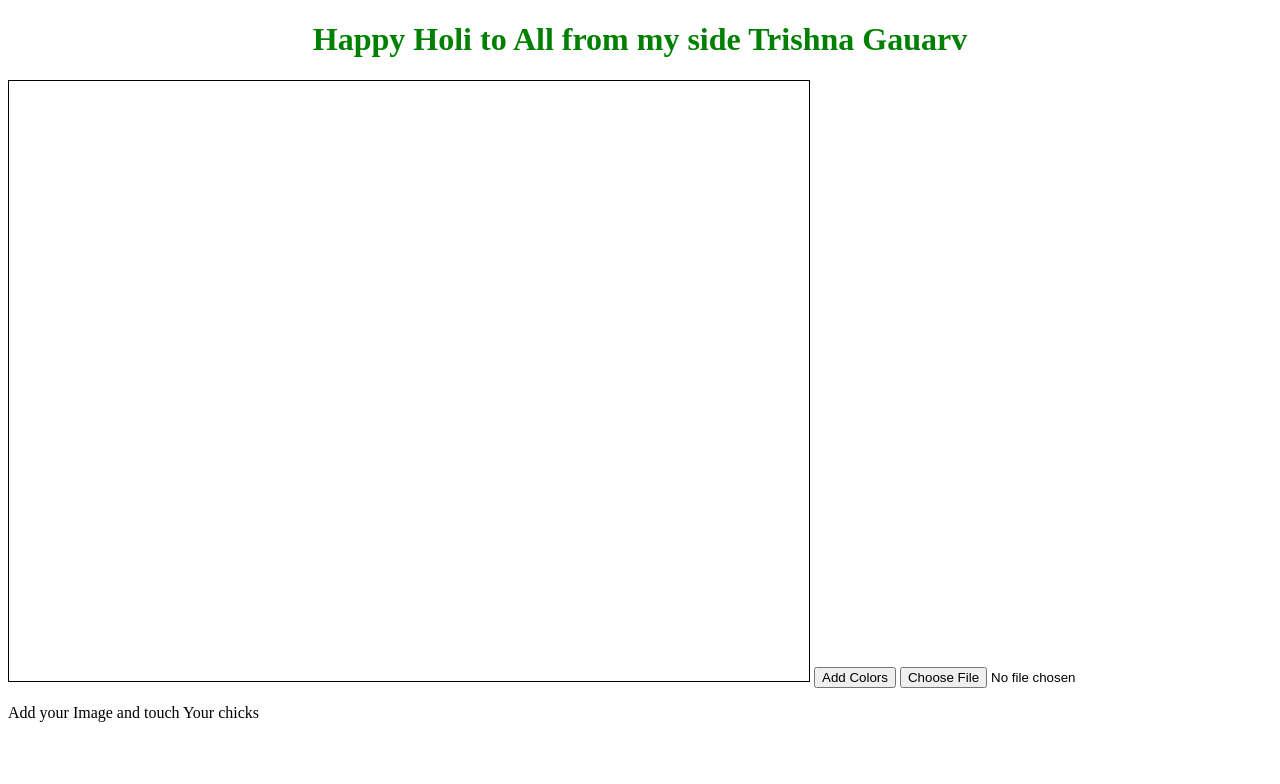
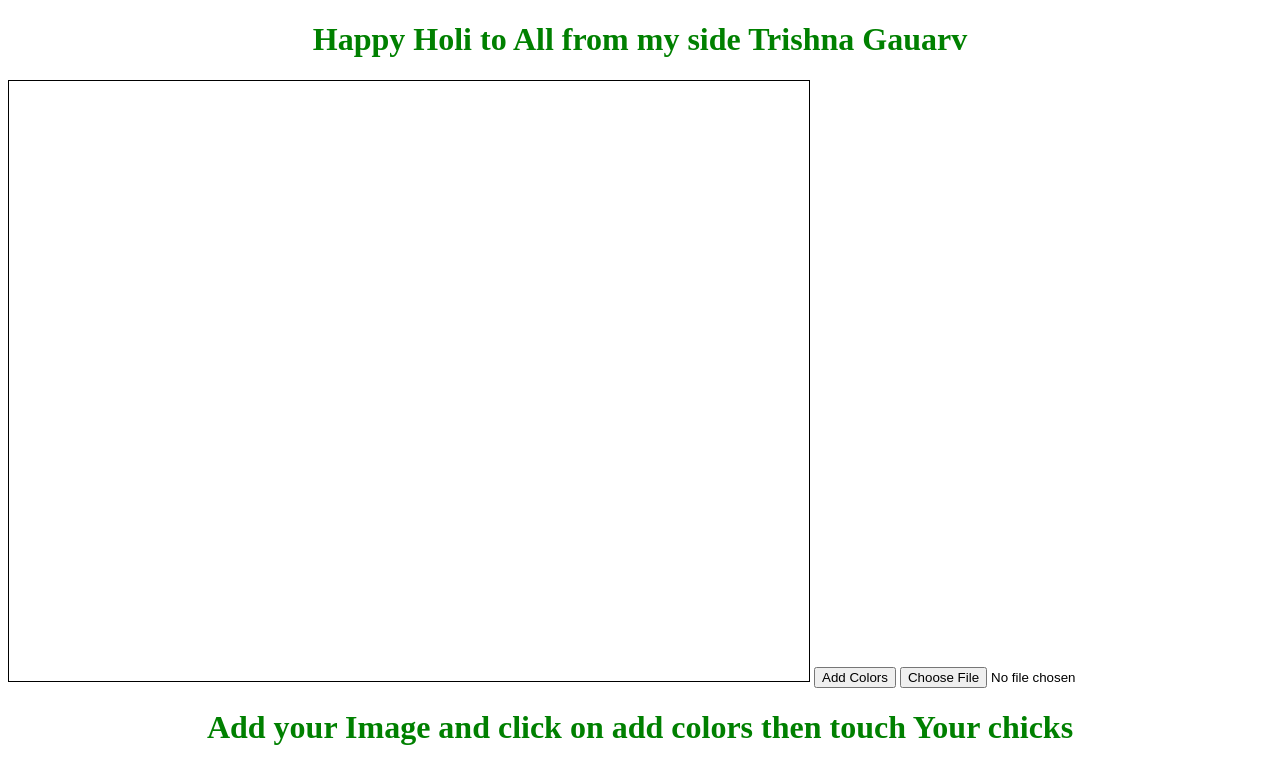
Before and after one commit to Gaurav825/HappyHoli, a plain HTML site: page index.html in a window 1280 px wide. Drawn offline with Linux system fonts and the light colour scheme.

Commit message:
Update index.html

```diff
--- a/index.html
+++ b/index.html
@@ -20,7 +20,7 @@
     <button id="addColors">Add Colors</button>
     <button id="removeColors" style="display: none;">Remove Colors</button>
     <input type="file" id="imageUpload" accept="image/*">
-    <p>Add your Image and touch Your chicks</p>
+    <h1>Add your Image and click on add colors then touch Your chicks</h1>
 
     <script>
         document.addEventListener("DOMContentLoaded", function() {
```
